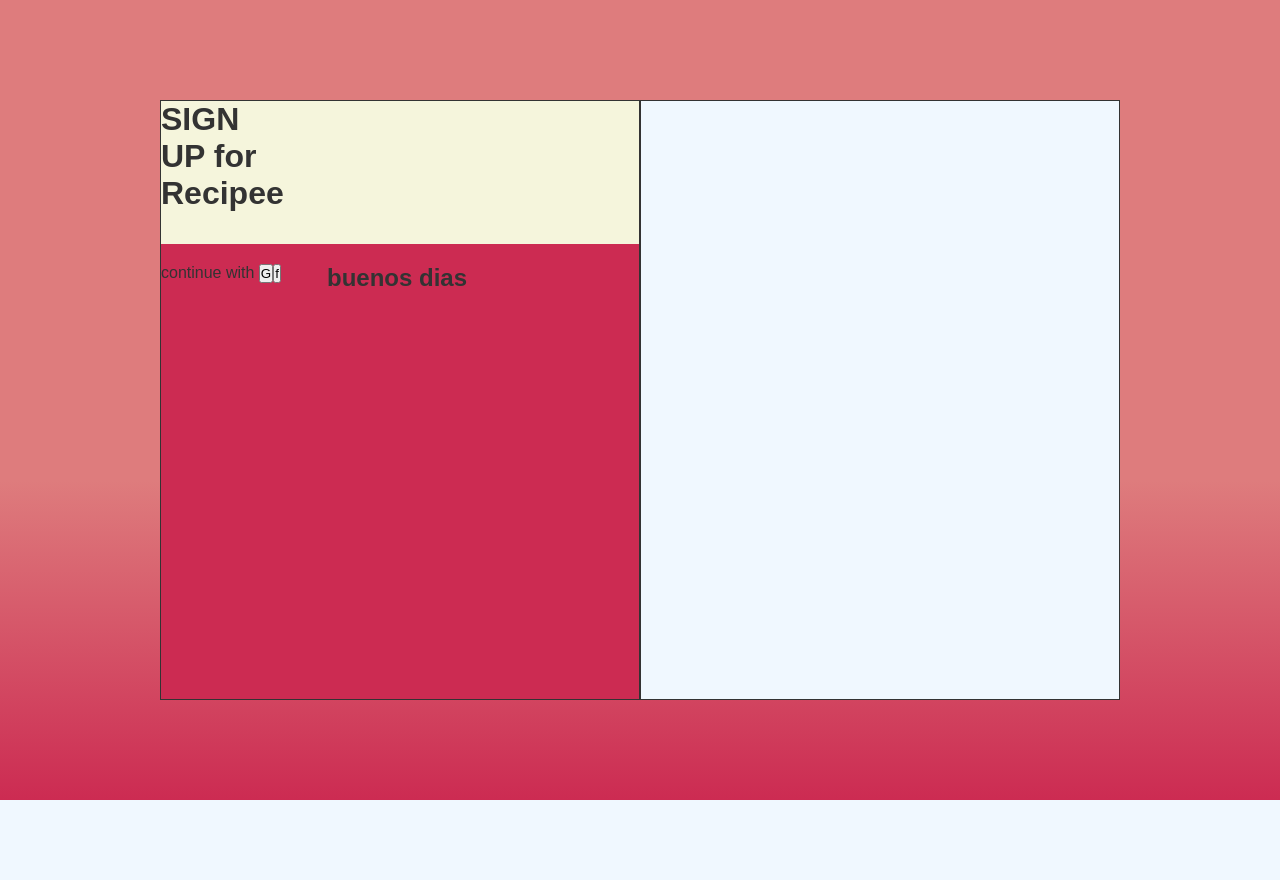
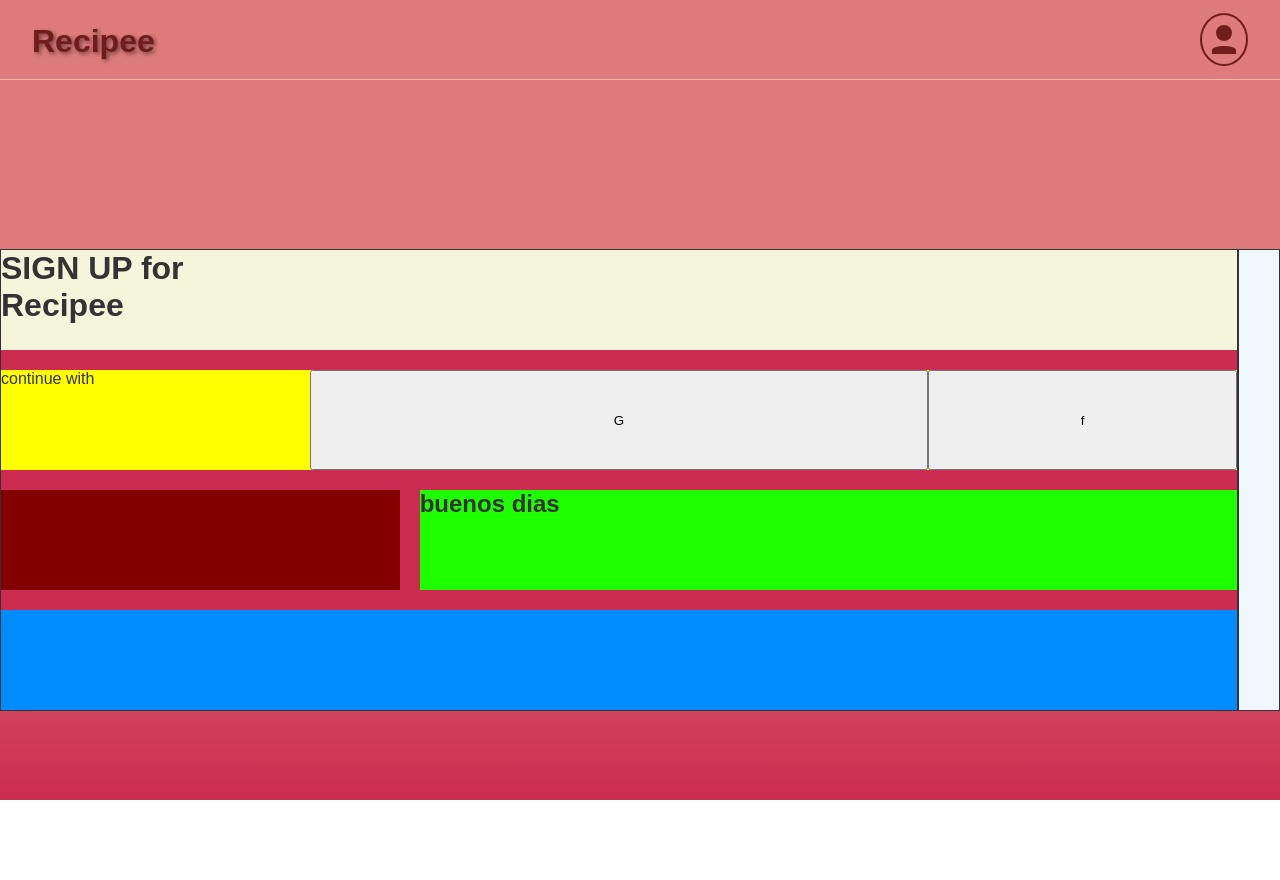
Before and after one commit to JashiRey/Recipee, a PHP site: page /html/login.html in a window 1280 px wide. Before the commit the page ends 800 px from the top, so only its background shows below. Run offline with PHP 8.4, Linux system fonts and the light colour scheme.

Commit message:
Archived of html, css

```diff
--- /dev/null
+++ b/html/login.html
@@ -0,0 +1,37 @@
+<!DOCTYPE html>
+<html lang="en">
+  <head>
+    <meta charset="UTF-8" />
+    <meta name="viewport" content="width=device-width, initial-scale=1.0" />
+    <title>Welcome</title>
+    <link rel="stylesheet" href="/styles/login.css"/>
+    <link rel="stylesheet" href="/styles/index.css">
+  </head>
+  <body>
+    <div class="container-title-login">
+      <h1 class="title">Recipee</h1>
+      <div class="settings">
+          <div class="user-container" id="toggle-settings">
+            <div class="head"></div>
+            <div class="ubody"></div>
+        </div>
+        <div class="settings-content">
+          <a href="login.html">Log In</a>
+          <a href="settings">Settings (wip)</a>
+          <a href="index.html">Home</a>
+        </div>
+      </div>
+    </div>
+    <div class="main-container">
+      <div class="signup">
+        <header><h1 class="titulo">SIGN UP for Recipee</h1></header>
+        <nav>continue with <button>G</button><button>f</button></nav>
+        <aside></aside>
+        <section><h2>buenos dias</h2></section>
+        <footer></footer>
+      </div>
+      <div class="login"></div>
+    </div>
+  </body>
+  <script src="/script.js"></script>
+</html>
--- a/login.html
+++ /dev/null
@@ -1,19 +0,0 @@
-<!DOCTYPE html>
-<html lang="en">
-  <head>
-    <meta charset="UTF-8" />
-    <meta name="viewport" content="width=device-width, initial-scale=1.0" />
-    <title>Welcome</title>
-    <link rel="stylesheet" href="styles/login.css" />
-  </head>
-  <body>
-    <div class="main-container">
-      <div class="signup">
-        <header><h1 class="titulo">SIGN UP for Recipee</h1></header>
-        <nav>continue with <button>G</button><button>f</button></nav>
-        <section><h2>buenos dias</h2></section>
-      </div>
-      <div class="login"></div>
-    </div>
-  </body>
-</html>
--- /dev/null
+++ b/script.js
@@ -0,0 +1,9 @@
+/*LANDING PAGE*/
+const settingsButton = document.getElementById('toggle-settings');
+const settingsDiv = document.querySelector('.settings');
+
+settingsButton.addEventListener('click', () => {
+settingsDiv.classList.toggle('active'); // Alterna la clase "active"
+});
+
+/*lOGIN PAGE*/
--- a/styles/styles.css
+++ b/styles/index.css
@@ -30,8 +30,6 @@ body {
 }
 
 /*MENU USER*/
-
-
 .settings-content {
   display: none;
   position: absolute;
@@ -45,16 +43,16 @@ body {
 .settings-content a {
   color: #000;
   width: 100%;
-  padding: 2rem;
+  padding: 1.2rem;
   display: flex;
   justify-content: center;
   align-items: center;
 }
 
 /*DISPLAY DE LOS SETTINGS*/
-.settings:hover .settings-content {
+.settings-content {
+  display: none; /* Por defecto, oculto */
   margin-top: 0.5rem;
-  display: block;
 }
 
 .settings-content a:hover {
@@ -62,6 +60,12 @@ body {
   color: #ddd;
   box-shadow: 0px 5px 5px #af1740;
 }
+
+/* Cuando se activa la clase "active", se muestra */
+.settings.active .settings-content {
+  display: block;
+}
+
 
 /*USER*/
 .user-container {
--- a/styles/login.css
+++ b/styles/login.css
@@ -11,21 +11,18 @@ body {
   color: #333;
   width: 100%;
   height: 100vh;
+  overflow: hidden;
+}
+
+.main-container {
   display: flex;
   justify-content: center;
   align-items: center;
-}
-
-.main-container {
-  width: 75%;
-  height: 75%;
-  background-color: #333;
-  display: flex;
+  width: 100%;
+  height: 100%;
 }
 
 .main-container div {
-  height: 100%;
-  width: 50%;
   border: 1px solid #333;
   display: grid;
   grid-template-columns: 1fr 1fr 1fr;
@@ -48,6 +45,36 @@ body {
   grid-template-columns: 1fr 2fr 1fr;
   grid-template-areas: "uno titulo dos";
 }
-.login {
+
+
+.signup nav {
+  background-color: rgb(255, 255, 0);
+  grid-area: nav;
+  display: grid;
+  grid-template-columns: 1fr 2fr 1fr;
+  grid-template-areas: "uno titulo dos";
+}
+.signup aside {
+  background-color: rgb(131, 0, 0);
+  grid-area: aside;
+  display: grid;
+  grid-template-columns: 1fr 2fr 1fr;
+  grid-template-areas: "uno titulo dos";
+}
+.signup section {
+  background-color: rgb(30, 255, 0);
+  grid-area: section;
+  display: grid;
+  grid-template-columns: 1fr 2fr 1fr;
+  grid-template-areas: "uno titulo dos";
+}
+.signup footer {
+  background-color: rgb(0, 140, 255);
+  grid-area: footer;
+  display: grid;
+  grid-template-columns: 1fr 2fr 1fr;
+  grid-template-areas: "uno titulo dos";
+}
+  .login {
   background-color: aliceblue;
 }
```
Also changed, not shown: html/dashboard.html (added, +27 -0 lines), html/index.html (renamed from index.html, +7 -6 lines), styles/dashboard.css (added, +103 -0 lines).
